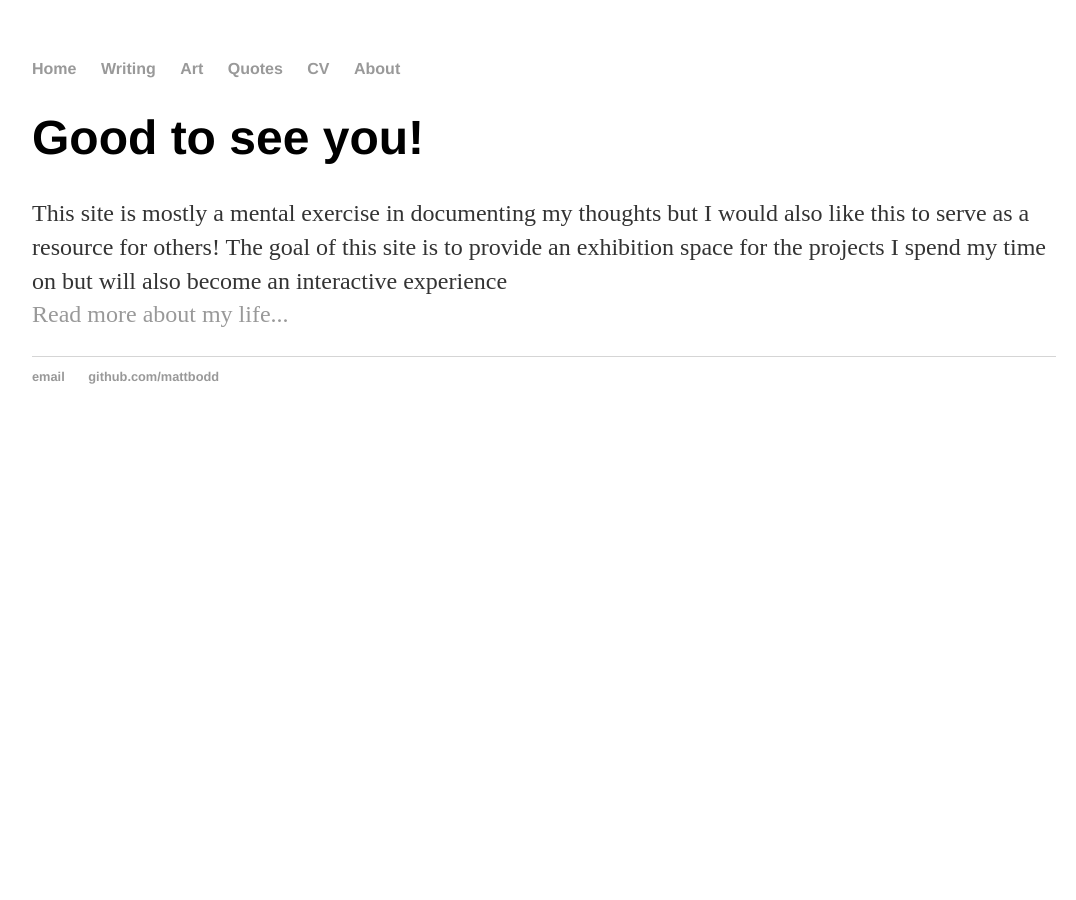
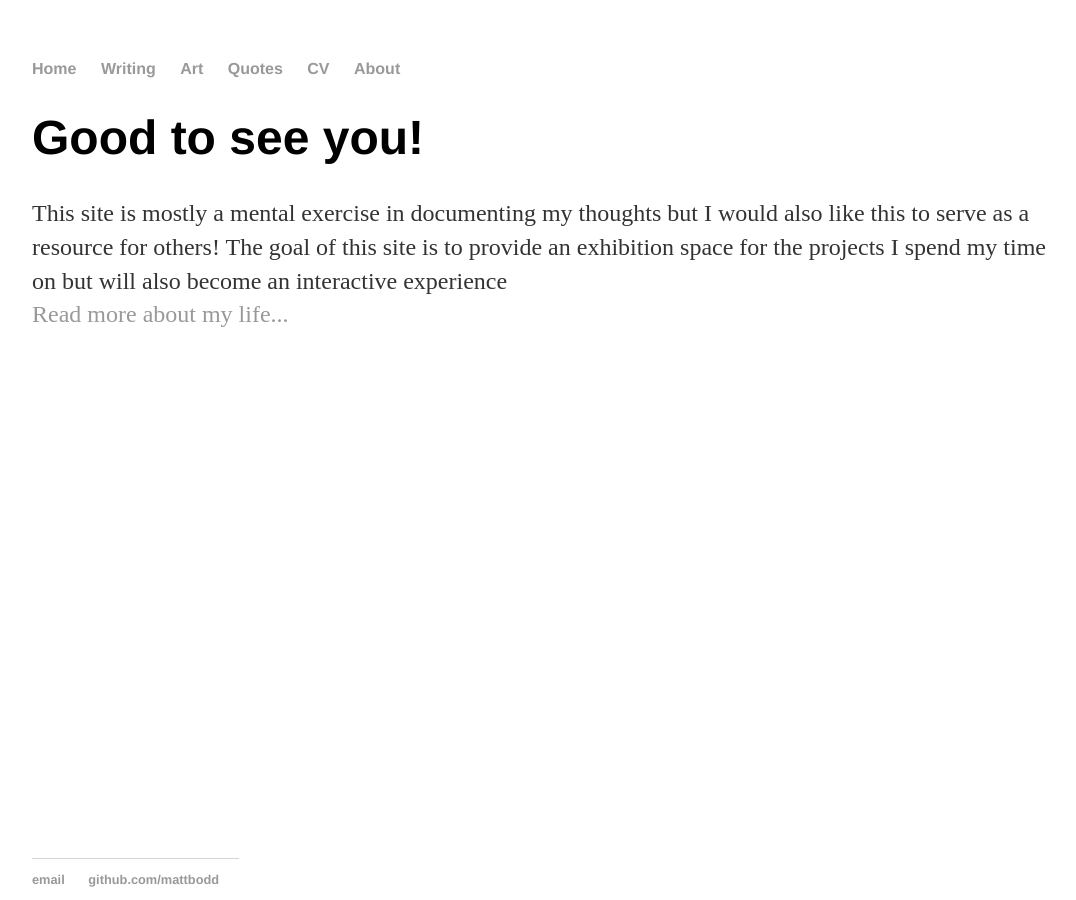
Before and after one commit to mattbodd/mattbodd.github.io, a Jekyll site: the page built from index.html, in a window 1280 px wide. Shown: the whole page, without its empty margins (96-1172 px from the left). Built offline with Jekyll 4.4.1, drawn with Linux system fonts in a browser that asks for light colours.

Commit message:
fix font for quote, fix footer at bottom of page, add formatting for unordered writing lists

```diff
--- a/css/main.css
+++ b/css/main.css
@@ -20,6 +20,8 @@
     text-decoration: underline;
 }
 quote {
+    font-size: 1.5em;
+    line-height: 1.5em;
     text-decoration: none;
     color: #000
 }
@@ -37,7 +39,10 @@
     color: #333;
 }
 footer {
+    margin-top: 1em;
     border-top: 1px solid #d5d5d5;
+    position: fixed;
+    bottom:0;
     font-size: .8em;
 }
 
@@ -45,7 +50,7 @@
     margin: 20px auto 40px;
     font-size: 1.5em;
 }
-
-ul.posts li {
-    list-style: none;
+ul.writings {
+    margin: 20px auto 40px;
+    font-size: 1.5em;
 }
```
